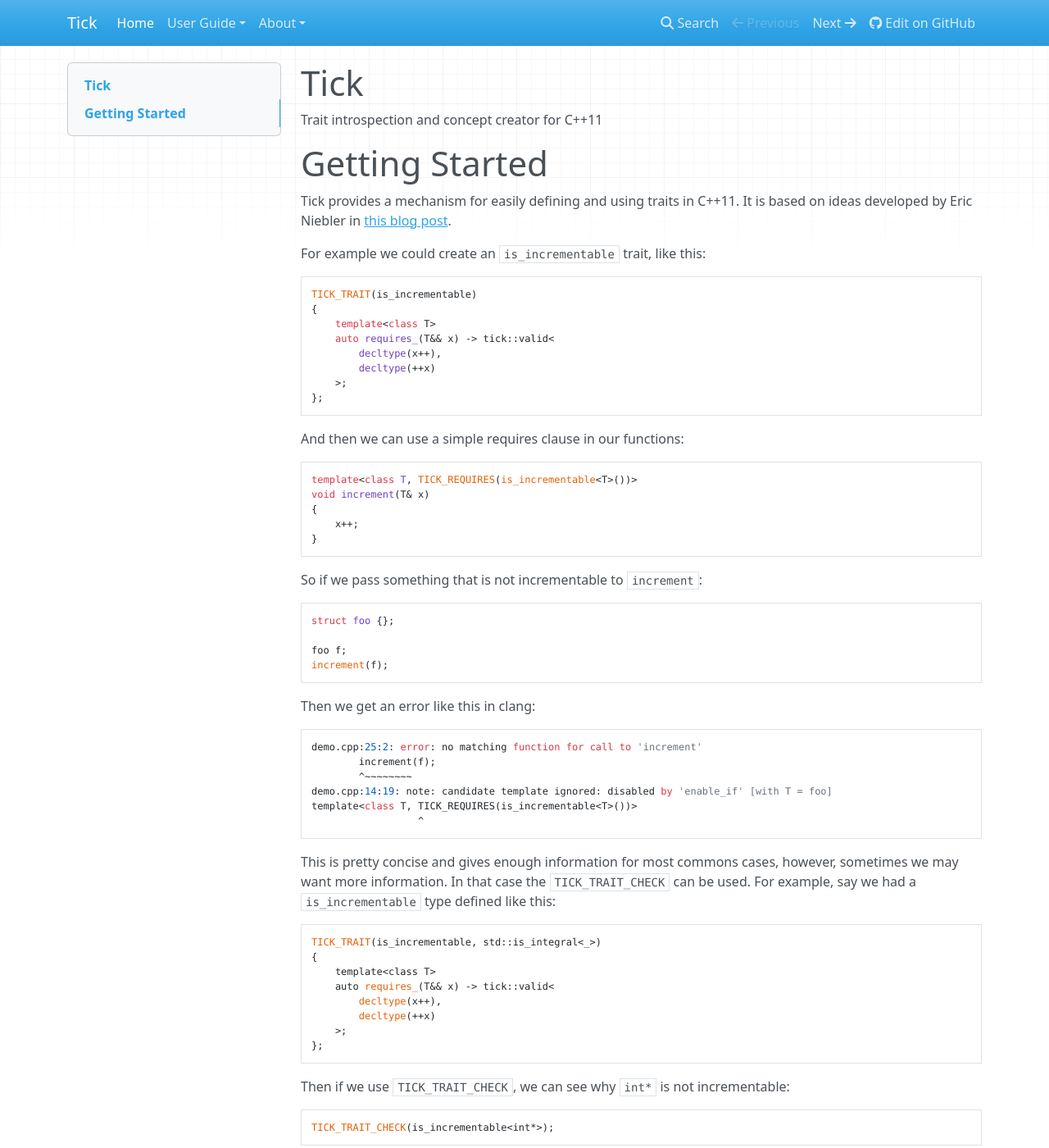
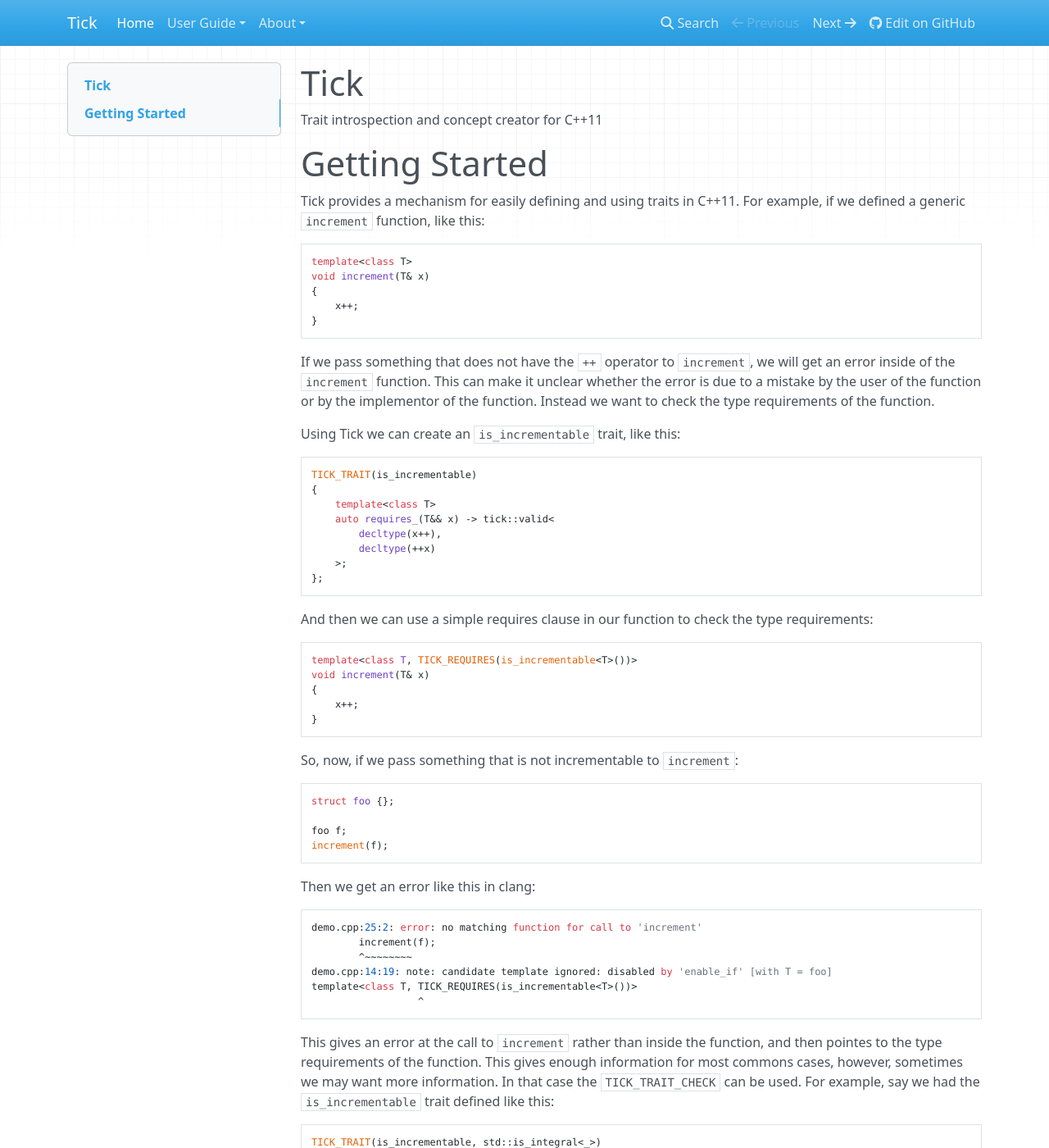
Before and after one commit to pfultz2/Tick, an MkDocs documentation site: the page built from doc/src/index.md, in a window 1280 px wide and 1400 px high. Shown: the whole window at 82% size. Built offline with MkDocs 1.6.1, drawn with Linux system fonts in a browser that asks for light colours; nearby versions of some CDN libraries; old or Windows-style settings are respelled for this version of MkDocs; some of the changed text lies outside the part shown.

Commit message:
Update introductory documentation

````diff
--- a/doc/src/index.md
+++ b/doc/src/index.md
@@ -6,9 +6,17 @@
 Getting Started
 ===============
 
-Tick provides a mechanism for easily defining and using traits in C++11. It is based on ideas developed by Eric Niebler in [this blog post](http://ericniebler.com/2013/11/23/concept-checking-in-c11/).
+Tick provides a mechanism for easily defining and using traits in C++11. For example, if we defined a generic `increment` function, like this:
+```cpp
+template<class T>
+void increment(T& x)
+{
+    x++;
+}
+```
+If we pass something that does not have the `++` operator to `increment`, we will get an error inside of the `increment` function. This can make it unclear whether the error is due to a mistake by the user of the function or by the implementor of the function. Instead we want to check the type requirements of the function.
 
-For example we could create an `is_incrementable` trait, like this:
+Using Tick we can create an `is_incrementable` trait, like this:
 ```cpp
 TICK_TRAIT(is_incrementable)
 {
@@ -19,7 +27,7 @@
     >;
 };
 ```
-And then we can use a simple requires clause in our functions:
+And then we can use a simple requires clause in our function to check the type requirements:
 ```cpp
 template<class T, TICK_REQUIRES(is_incrementable<T>())>
 void increment(T& x)
@@ -27,7 +35,7 @@
     x++;
 }
 ```
-So if we pass something that is not incrementable to `increment`:
+So, now, if we pass something that is not incrementable to `increment`:
 ```cpp
 struct foo {};
 
@@ -43,21 +51,21 @@
     template<class T, TICK_REQUIRES(is_incrementable<T>())>
                       ^
 
-This is pretty concise and gives enough information for most commons cases, however, sometimes we may want more information. In that case the `TICK_TRAIT_CHECK` can be used. For example, say we had a `is_incrementable` type defined like this:
-
-    TICK_TRAIT(is_incrementable, std::is_integral<_>)
-    {
-        template<class T>
-        auto requires_(T&& x) -> tick::valid<
-            decltype(x++),
-            decltype(++x)
-        >;
-    };
-
+This gives an error at the call to `increment` rather than inside the function, and then pointes to the type requirements of the function. This gives enough information for most commons cases, however, sometimes we may want more information. In that case the `TICK_TRAIT_CHECK` can be used. For example, say we had the `is_incrementable` trait defined like this:
+```cpp
+TICK_TRAIT(is_incrementable, std::is_integral<_>)
+{
+    template<class T>
+    auto requires_(T&& x) -> tick::valid<
+        decltype(x++),
+        decltype(++x)
+    >;
+};
+```
 Then if we use `TICK_TRAIT_CHECK`, we can see why `int*` is not incrementable:
-
-    TICK_TRAIT_CHECK(is_incrementable<int*>);
-
+```cpp
+TICK_TRAIT_CHECK(is_incrementable<int*>);
+```
 Which will produce this error:
 
     ../tick/trait_check.h:95:38: error: implicit instantiation of undefined template 'tick::TRAIT_CHECK_FAILURE<std::is_integral<int *>, is_incrementable<int *> >'
````
